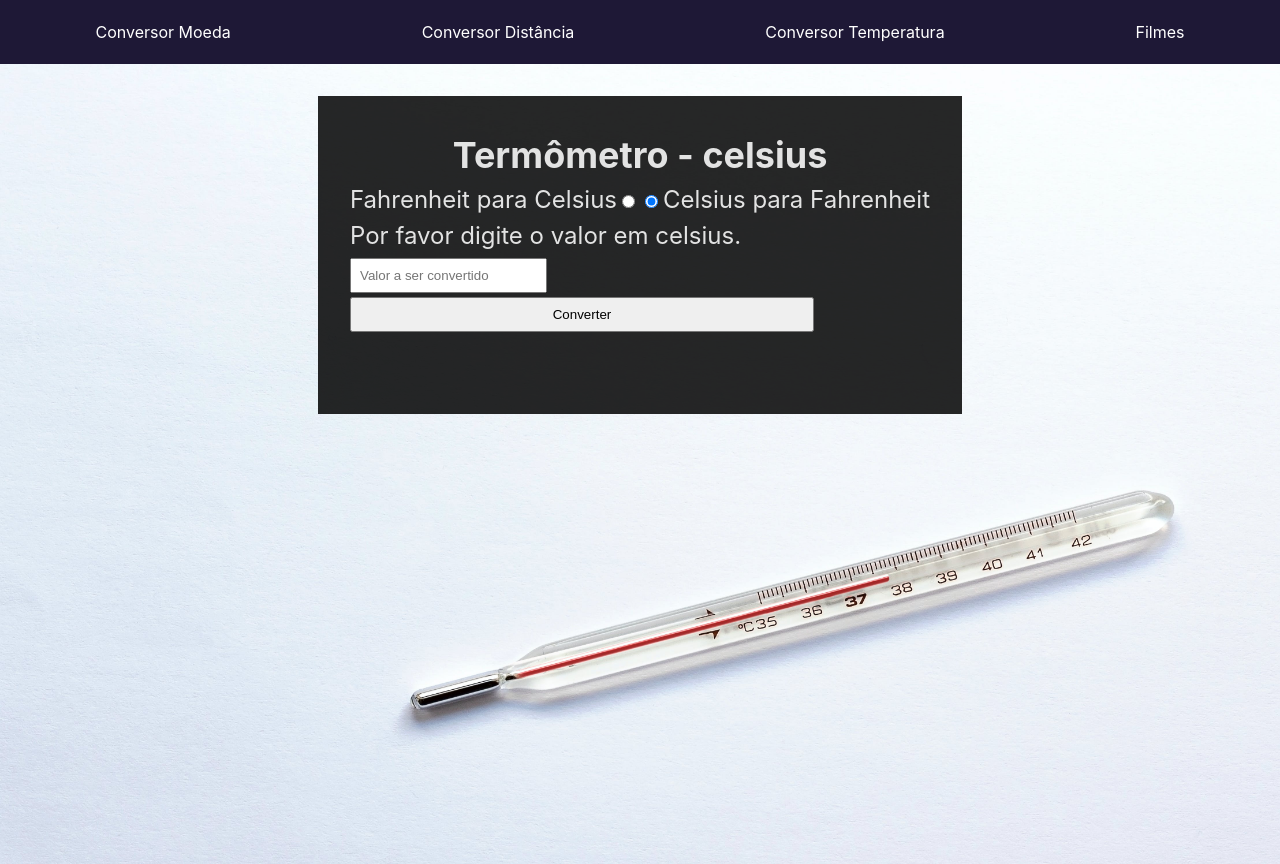
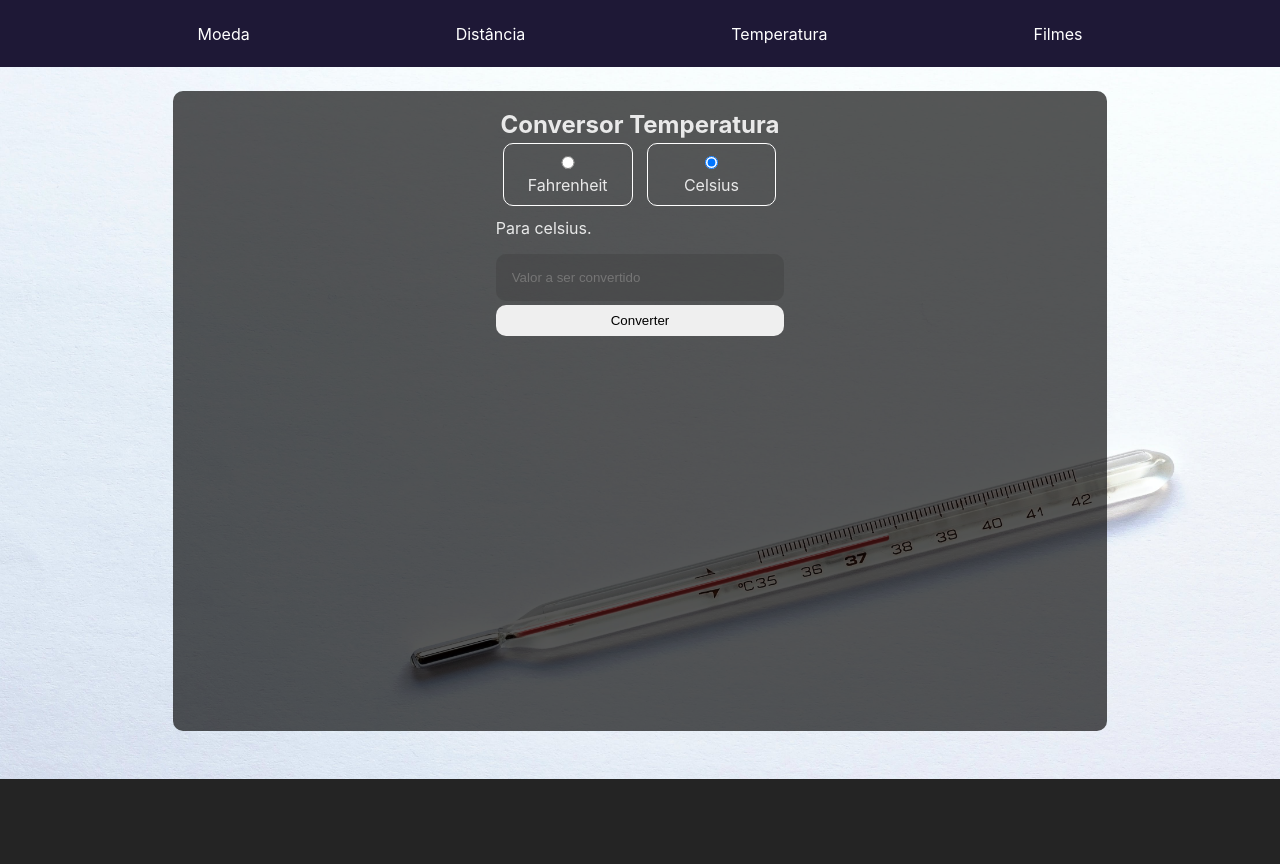
Before and after one commit to mr-louback/imersao-alura, a React (Vite) app: page /temperature in a window 1280 px wide. After the commit the page ends 800 px from the top, so only its background shows below. Built offline with nearby package versions, Linux system fonts and the light colour scheme.

Commit message:
commit empty

```diff
--- a/src/components/Navbar/index.jsx
+++ b/src/components/Navbar/index.jsx
@@ -4,9 +4,9 @@ function Navbar() {
   return (
     <>
       <header className="header">
-        <Link to="/">Conversor Moeda</Link>
-        <Link to={`/distance`}>Conversor Distância</Link>
-        <Link to="/temperature">Conversor Temperatura</Link>
+        <Link to="/">Moeda</Link>
+        <Link to={`/distance`}>Distância</Link>
+        <Link to="/temperature">Temperatura</Link>
         <Link to="/movies">Filmes</Link>
       </header>
     </>
--- a/src/components/Navbar/style.css
+++ b/src/components/Navbar/style.css
@@ -2,9 +2,8 @@ header {
   background-color: rgb(30, 24, 54);
   max-width: 100%;
   display: flex;
-  justify-content: space-around;
-  /* margin-bottom: 5px; */
-  /* padding: 2rem; */
+  justify-content: space-evenly;
+  padding: .1rem;
 }
 
 header a {
--- a/src/pages/Movie/index.jsx
+++ b/src/pages/Movie/index.jsx
@@ -1,4 +1,45 @@
-function Movie(){
-  return <h1>ola movie nao criado ainda</h1>
+import { useEffect, useState } from 'react';
+import api from '../../services/apiMovie';
+import { useNavigate, useParams } from 'react-router-dom'
+
+function Movie() {
+  const [movies, setMovies] = useState({});
+  const { id } = useParams();
+  const navigate = useNavigate();
+  const apiKey = '83ec4b446f7ef33b231016fb87bf4279';
+  useEffect(() => {
+    async function loadFilm() {
+      await api.get(`movie/${id}`, {
+        params: {
+          api_key: apiKey,
+          language: 'pt-BR'
+        }
+      })
+      .then((response) => {
+        setMovies(response.data);
+        log(response.data);
+      })
+      .catch(() => {
+        navigate('/movie/:id', {
+          replace: true
+        });
+        return;
+      })
+      .catch((error) => {
+        console.log(error);
+      })
+
+    }
+    loadFilm();
+    return (() => {
+      console.log('desmontado');
+    })
+  }, [id, navigate])
+
+  return (
+    <div>
+      <h1>{movies.title}</h1>
+    </div>
+  )
 }
 export default Movie
--- a/src/pages/Movies/style.css
+++ b/src/pages/Movies/style.css
@@ -1,11 +1,9 @@
 .listFilms {
-
-  margin: 14px auto;
+  margin: 2px auto;
   max-width: fit-content;
 }
 
 .listFilms article {
-  width: 100%;
   background-color: #424040;
   padding: 15px;
   border-radius: 4px;
--- a/src/pages/Temperature/index.jsx
+++ b/src/pages/Temperature/index.jsx
@@ -45,10 +45,10 @@ function Temperature() {
   return (
     <div className='content-temperature'>
       <div className='container-temperature'>
-        <h2>Termômetro - {selectedCurrency}</h2>
+        <h2>Conversor Temperatura</h2>
         <div className='input-temperature'>
           <label htmlFor="fahrenheit">
-            Fahrenheit para Celsius
+
             <input
               type="radio"
               name="fahrenheit"
@@ -56,7 +56,7 @@ function Temperature() {
               checked={selectedCurrency === 'fahrenheit'}
               onChange={handleRadioCurrency}
               defaultChecked
-            />
+            /> Fahrenheit
           </label>
           <label htmlFor="celsius">
             <input
@@ -66,10 +66,10 @@ function Temperature() {
               checked={selectedCurrency === 'celsius'}
               onChange={handleRadioCurrency}
             />
-            Celsius para Fahrenheit
+            Celsius
           </label>
           <div>
-            <span>Por favor digite o valor em {selectedCurrency}.</span>
+            <span>Para {selectedCurrency}.</span>
           </div>
           <div className="value">
             <input
--- a/src/pages/Temperature/style.css
+++ b/src/pages/Temperature/style.css
@@ -3,36 +3,88 @@
   flex-direction: column;
   align-items: center;
   width: 100vw;
-  height: 100vh;
+  height: 89vh;
   background-image: url('../../assets/img/termometro.jpg');
   background-position: center;
   background-repeat: no-repeat;
   background-size: cover;
-
 }
 
 .container-temperature {
-  background-color: rgba(0, 0, 0, 0.849);
-  padding: 2rem;
+  background-color: rgba(0, 0, 0, 0.658);
+  border-radius: 10px;
+
   display: flex;
   flex-direction: column;
+  justify-content: start;
   align-items: center;
-  font-size: x-large;
 
-  margin: 2rem;
+  width: 73vw;
+  height: 80vh;
+  margin-top: 1.5rem;
+  padding: 1rem;
 }
 
-.input-temperature label>input {
-  padding: 2rem;
-  margin: 5px;
+.input-temperature {}
+
+.input-temperature label {
+  display: inline-flex;
+  justify-content: center;
+  flex-direction: column;
+  align-items: center;
+  width: 45%;
+  border-radius: 10px;
+  margin: auto 7px;
+  border: #fff solid 1px;
+  padding: .5rem;
+}
+.input-temperature label:hover {
+  background-color: rgba(243, 243, 243, 0.658);
+transition: all .7s;
+}
+.input-temperature input:nth-last-of-type('radio') {}
+
+.input-temperature div {
+  margin: 10px 0;
 }
 
-.input-temperature input, button {
+.input-temperature input  {
+  margin: 10px 0;
+  padding: 1rem;
+  border-radius: 10px;
+  border: none;
+  width: -moz-available;
+  width: 100%;
+
+  display: inline-flex;
+  /* justify-content: center; */
+  flex-direction: row;
+  align-items: center;
+  margin: 4px auto;
+  background: #3d3c3c5b;
+}
+
+
+
+.input-temperature button {
+  border: none;
+  width: 100%;
+  border-radius: 10px;
   padding: .5rem;
 }
 
 .res-temperature {
   display: flex;
-  margin: 25px 0;
   align-items: center;
 }
+
+
+.res-temperature {
+  margin: 0 auto;
+  padding: 1rem;
+  font-size: 25px;
+  width: -moz-available;
+  display: flex;
+  align-items: center;
+  justify-content: center;
+}
--- a/src/routes.jsx
+++ b/src/routes.jsx
@@ -24,3 +24,4 @@ function RoutesApp() {
   )
 }
 export default RoutesApp
+//https://reg.githubuniverse.com/flow/github/universe23/attendee-portal/page/welcome
```
Also changed, not shown: vite.config.js.timestamp-1700256287765-7299604a8988f.mjs (added, +13 -0 lines).
